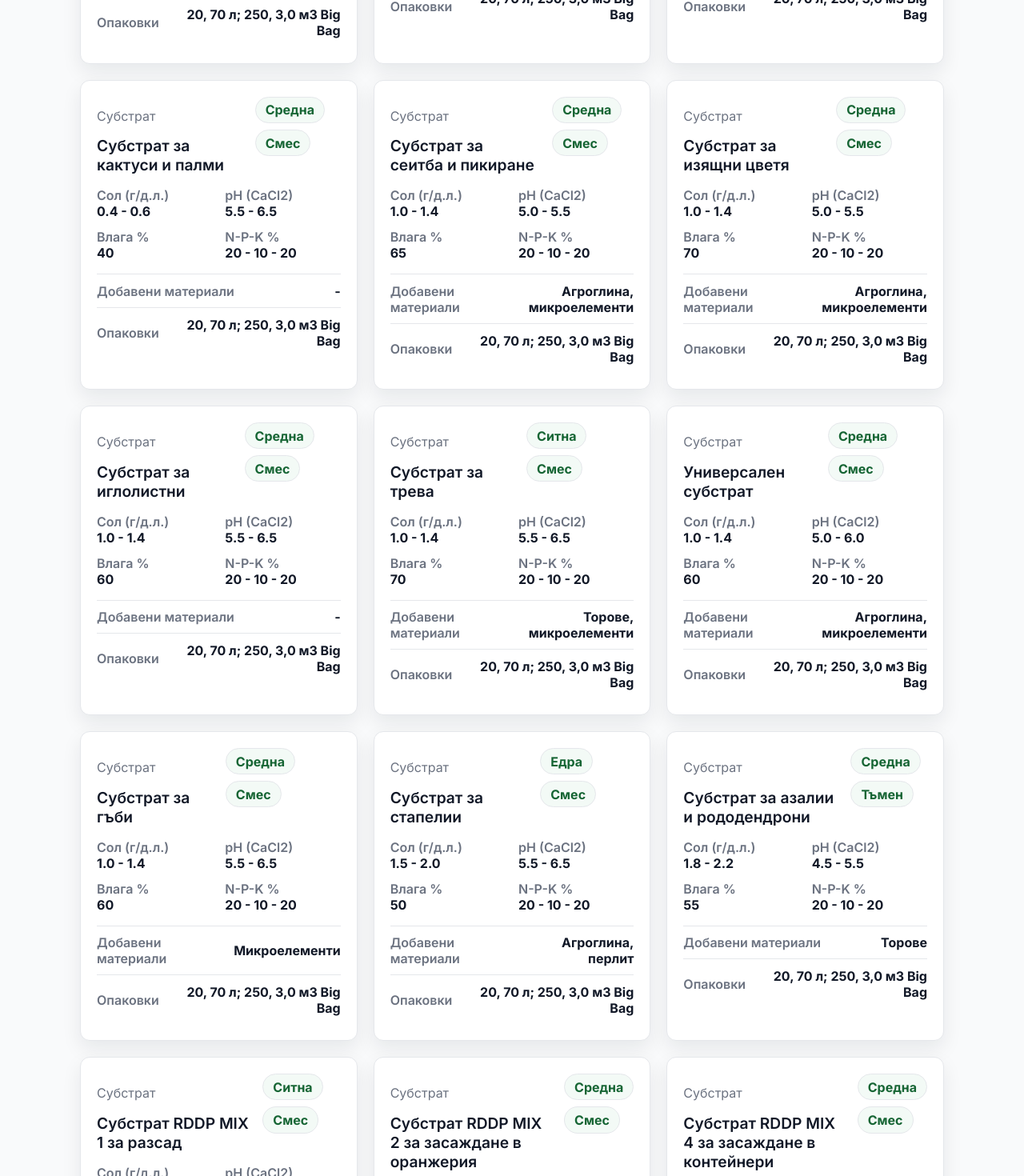
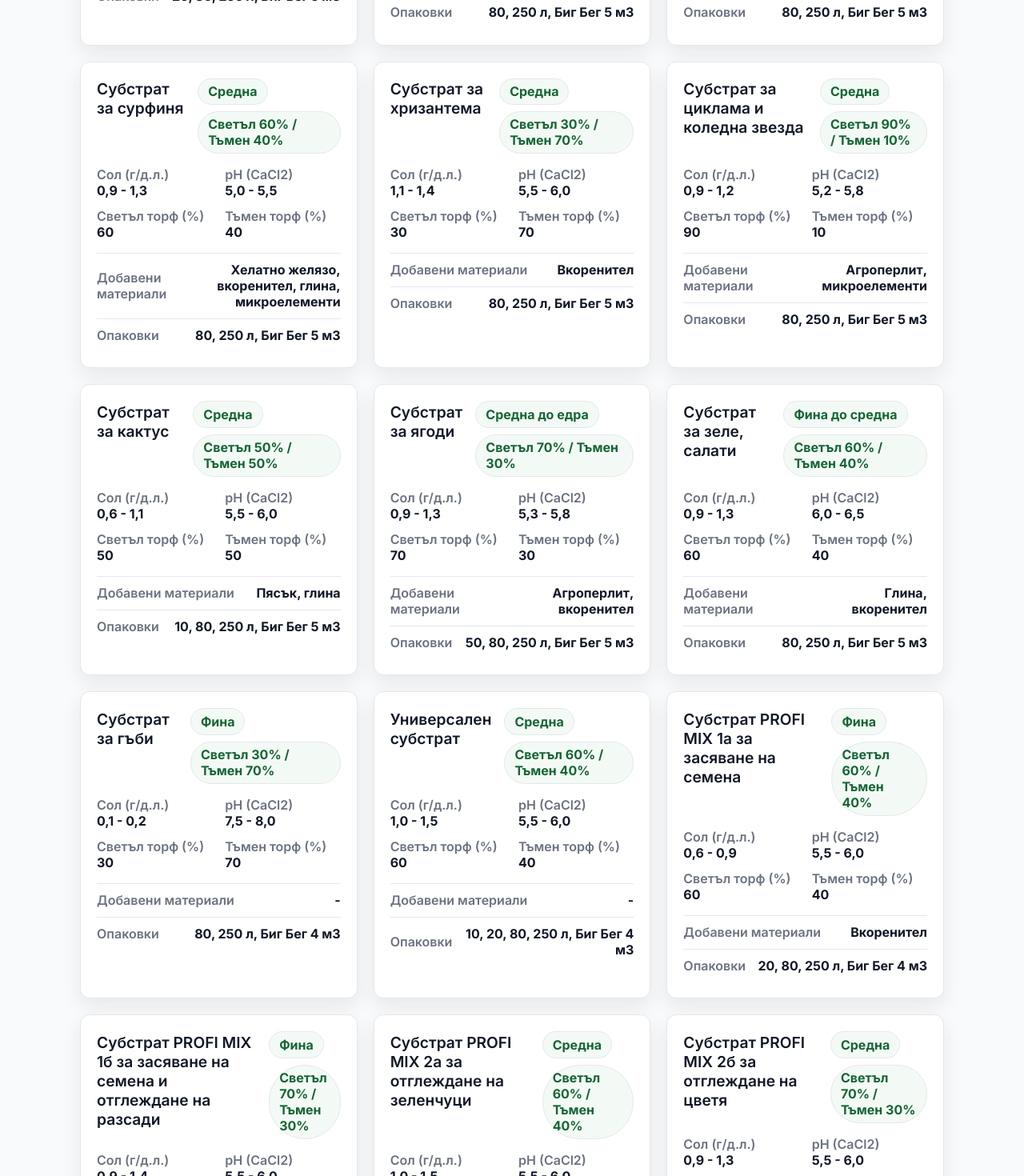
Before and after one commit to yavkata999/agro-export-v3, a Next.js app: page /produkti/torfeni-substrati/profesionalisti in a window 1280 px wide. Shown: the part 1260-2730 px from the top of the page at 80% size. Built offline with nearby package versions, Linux system fonts and the light colour scheme.

Commit message:
Update professional substrate recipes

```diff
--- a/app/produkti/torfeni-substrati/profesionalisti/page.tsx
+++ b/app/produkti/torfeni-substrati/profesionalisti/page.tsx
@@ -22,202 +22,184 @@
 
   const standardRecipes = [
     {
-      name: "Субстрат за Бегони",
-      salt: "0.2 - 0.5",
-      ph: "5.0 - 5.5",
+      name: "Субстрат за Ерика",
+      salt: "0,2 - 0,5",
+      ph: "3,5 - 4,5",
       fraction: "Средна",
-      moisture: "50",
-      peatType: "Светъл",
-      npk: "14 - 16 - 18",
-      additives: "Перлит, минерален тор",
-      packaging: "20, 70 л; 250, 3,0 м3 Big Bag",
+      lightPeat: "100",
+      darkPeat: "0",
+      additives: "-",
+      packaging: "20, 80, 250 л, Биг Бег 5 м3",
     },
     {
       name: "Субстрат за рози",
-      salt: "0.3 - 0.5",
-      ph: "5.5 - 6.5",
+      salt: "0,9 - 1,5",
+      ph: "5,5 - 6,5",
       fraction: "Средна",
-      moisture: "50",
-      peatType: "Смес",
-      npk: "20 - 10 - 20",
-      additives: "Торове",
-      packaging: "20, 70 л; 250, 3,0 м3 Big Bag",
+      lightPeat: "70",
+      darkPeat: "30",
+      additives: "Пясък, микроелементи",
+      packaging: "80, 250 л, Биг Бег 5 м3",
     },
     {
-      name: "Субстрат за разсад",
-      salt: "0.4 - 0.8",
-      ph: "5.5 - 6.5",
-      fraction: "Ситна",
-      moisture: "50",
-      peatType: "Светъл",
-      npk: "14 - 16 - 18",
-      additives: "Торове",
-      packaging: "20, 70 л; 250, 3,0 м3 Big Bag",
+      name: "Субстрат за мушкато",
+      salt: "1,1 - 1,4",
+      ph: "5,8 - 6,5",
+      fraction: "Средна",
+      lightPeat: "70",
+      darkPeat: "30",
+      additives: "Глина, вкоренител, микроелементи",
+      packaging: "80, 250 л, Биг Бег 5 м3",
     },
     {
-      name: "Субстрат за кактуси и палми",
-      salt: "0.4 - 0.6",
-      ph: "5.5 - 6.5",
+      name: "Субстрат за сурфиня",
+      salt: "0,9 - 1,3",
+      ph: "5,0 - 5,5",
       fraction: "Средна",
-      moisture: "40",
-      peatType: "Смес",
-      npk: "20 - 10 - 20",
-      additives: "-",
-      packaging: "20, 70 л; 250, 3,0 м3 Big Bag",
+      lightPeat: "60",
+      darkPeat: "40",
+      additives: "Хелатно желязо, вкоренител, глина, микроелементи",
+      packaging: "80, 250 л, Биг Бег 5 м3",
     },
     {
-      name: "Субстрат за сеитба и пикиране",
-      salt: "1.0 - 1.4",
-      ph: "5.0 - 5.5",
+      name: "Субстрат за хризантема",
+      salt: "1,1 - 1,4",
+      ph: "5,5 - 6,0",
       fraction: "Средна",
-      moisture: "65",
-      peatType: "Смес",
-      npk: "20 - 10 - 20",
-      additives: "Агроглина, микроелементи",
-      packaging: "20, 70 л; 250, 3,0 м3 Big Bag",
+      lightPeat: "30",
+      darkPeat: "70",
+      additives: "Вкоренител",
+      packaging: "80, 250 л, Биг Бег 5 м3",
     },
     {
-      name: "Субстрат за изящни цветя",
-      salt: "1.0 - 1.4",
-      ph: "5.0 - 5.5",
+      name: "Субстрат за циклама и коледна звезда",
+      salt: "0,9 - 1,2",
+      ph: "5,2 - 5,8",
       fraction: "Средна",
-      moisture: "70",
-      peatType: "Смес",
-      npk: "20 - 10 - 20",
-      additives: "Агроглина, микроелементи",
-      packaging: "20, 70 л; 250, 3,0 м3 Big Bag",
+      lightPeat: "90",
+      darkPeat: "10",
+      additives: "Агроперлит, микроелементи",
+      packaging: "80, 250 л, Биг Бег 5 м3",
     },
     {
-      name: "Субстрат за иглолистни",
-      salt: "1.0 - 1.4",
-      ph: "5.5 - 6.5",
+      name: "Субстрат за кактус",
+      salt: "0,6 - 1,1",
+      ph: "5,5 - 6,0",
       fraction: "Средна",
-      moisture: "60",
-      peatType: "Смес",
-      npk: "20 - 10 - 20",
-      additives: "-",
-      packaging: "20, 70 л; 250, 3,0 м3 Big Bag",
+      lightPeat: "50",
+      darkPeat: "50",
+      additives: "Пясък, глина",
+      packaging: "10, 80, 250 л, Биг Бег 5 м3",
     },
     {
-      name: "Субстрат за трева",
-      salt: "1.0 - 1.4",
-      ph: "5.5 - 6.5",
-      fraction: "Ситна",
-      moisture: "70",
-      peatType: "Смес",
-      npk: "20 - 10 - 20",
-      additives: "Торове, микроелементи",
-      packaging: "20, 70 л; 250, 3,0 м3 Big Bag",
+      name: "Субстрат за ягоди",
+      salt: "0,9 - 1,3",
+      ph: "5,3 - 5,8",
+      fraction: "Средна до едра",
+      lightPeat: "70",
+      darkPeat: "30",
+      additives: "Агроперлит, вкоренител",
+      packaging: "50, 80, 250 л, Биг Бег 5 м3",
+    },
+    {
+      name: "Субстрат за зеле, салати",
+      salt: "0,9 - 1,3",
+      ph: "6,0 - 6,5",
+      fraction: "Фина до средна",
+      lightPeat: "60",
+      darkPeat: "40",
+      additives: "Глина, вкоренител",
+      packaging: "80, 250 л, Биг Бег 5 м3",
+    },
+    {
+      name: "Субстрат за гъби",
+      salt: "0,1 - 0,2",
+      ph: "7,5 - 8,0",
+      fraction: "Фина",
+      lightPeat: "30",
+      darkPeat: "70",
+      additives: "-",
+      packaging: "80, 250 л, Биг Бег 4 м3",
     },
     {
       name: "Универсален субстрат",
-      salt: "1.0 - 1.4",
-      ph: "5.0 - 6.0",
+      salt: "1,0 - 1,5",
+      ph: "5,5 - 6,0",
       fraction: "Средна",
-      moisture: "60",
-      peatType: "Смес",
-      npk: "20 - 10 - 20",
-      additives: "Агроглина, микроелементи",
-      packaging: "20, 70 л; 250, 3,0 м3 Big Bag",
+      lightPeat: "60",
+      darkPeat: "40",
+      additives: "-",
+      packaging: "10, 20, 80, 250 л, Биг Бег 4 м3",
     },
     {
-      name: "Субстрат за гъби",
-      salt: "1.0 - 1.4",
-      ph: "5.5 - 6.5",
-      fraction: "Средна",
-      moisture: "60",
-      peatType: "Смес",
-      npk: "20 - 10 - 20",
-      additives: "Микроелементи",
-      packaging: "20, 70 л; 250, 3,0 м3 Big Bag",
+      name: "Субстрат PROFI MIX 1а за засяване на семена",
+      salt: "0,6 - 0,9",
+      ph: "5,5 - 6,0",
+      fraction: "Фина",
+      lightPeat: "60",
+      darkPeat: "40",
+      additives: "Вкоренител",
+      packaging: "20, 80, 250 л, Биг Бег 4 м3",
     },
     {
-      name: "Субстрат за стапелии",
-      salt: "1.5 - 2.0",
-      ph: "5.5 - 6.5",
-      fraction: "Едра",
-      moisture: "50",
-      peatType: "Смес",
-      npk: "20 - 10 - 20",
-      additives: "Агроглина, перлит",
-      packaging: "20, 70 л; 250, 3,0 м3 Big Bag",
+      name: "Субстрат PROFI MIX 1б за засяване на семена и отглеждане на разсади",
+      salt: "0,9 - 1,4",
+      ph: "5,5 - 6,0",
+      fraction: "Фина",
+      lightPeat: "70",
+      darkPeat: "30",
+      additives: "Глина, агроперлит, вкоренител, микроелементи",
+      packaging: "80, 250 л, Биг Бег 4 м3",
     },
     {
-      name: "Субстрат за азалии и рододендрони",
-      salt: "1.8 - 2.2",
-      ph: "4.5 - 5.5",
+      name: "Субстрат PROFI MIX 2а за отглеждане на зеленчуци",
+      salt: "1,0 - 1,5",
+      ph: "5,5 - 6,0",
       fraction: "Средна",
-      moisture: "55",
-      peatType: "Тъмен",
-      npk: "20 - 10 - 20",
-      additives: "Торове",
-      packaging: "20, 70 л; 250, 3,0 м3 Big Bag",
+      lightPeat: "60",
+      darkPeat: "40",
+      additives: "Микроелементи, вкоренител",
+      packaging: "80, 250 л, Биг Бег 4 м3",
     },
     {
-      name: "Субстрат RDDP MIX 1 за разсад",
-      salt: "0.9 - 1.1",
-      ph: "5.5 - 6.5",
-      fraction: "Ситна",
-      moisture: "70",
-      peatType: "Смес",
-      npk: "20 - 10 - 20",
-      additives: "Вермикулит",
-      packaging: "20, 70 л; 250, 3,0 м3 Big Bag",
+      name: "Субстрат PROFI MIX 2б за отглеждане на цветя",
+      salt: "0,9 - 1,3",
+      ph: "5,5 - 6,0",
+      fraction: "Средна",
+      lightPeat: "70",
+      darkPeat: "30",
+      additives: "Глина, вкоренител, микроелементи",
+      packaging: "80, 250 л, Биг Бег 4 м3",
     },
     {
-      name: "Субстрат RDDP MIX 2 за засаждане в оранжерия",
-      salt: "0.9 - 1.1",
-      ph: "5.5 - 6.5",
+      name: "Субстрат PROFI MIX 3а за декоративни иглолистни",
+      salt: "0,9 - 1,3",
+      ph: "4,0 - 4,5",
       fraction: "Средна",
-      moisture: "70",
-      peatType: "Смес",
-      npk: "20 - 10 - 20",
-      additives: "Глина, микроелементи",
-      packaging: "20, 70 л; 250, 3,0 м3 Big Bag",
+      lightPeat: "80",
+      darkPeat: "20",
+      additives: "-",
+      packaging: "80, 250 л, Биг Бег 4 м3",
     },
     {
-      name: "Субстрат RDDP MIX 4 за засаждане в контейнери",
-      salt: "0.9 - 1.1",
-      ph: "5.5 - 6.5",
+      name: "Субстрат PROFI MIX 3а за декоративни широколистни",
+      salt: "0,9 - 1,3",
+      ph: "5,5 - 6,0",
       fraction: "Средна",
-      moisture: "60",
-      peatType: "Смес",
-      npk: "20 - 10 - 20",
-      additives: "Глина, микроелементи",
-      packaging: "20, 70 л; 250, 3,0 м3 Big Bag",
+      lightPeat: "80",
+      darkPeat: "20",
+      additives: "-",
+      packaging: "80, 250 л, Биг Бег 4 м3",
     },
     {
-      name: "Субстрат PRDP MIX 5 за разсад",
-      salt: "0.8 - 1.0",
-      ph: "5.5 - 6.5",
-      fraction: "Средна",
-      moisture: "70",
-      peatType: "Смес",
-      npk: "20 - 10 - 20",
-      additives: "Перлит, глина, микроелементи",
-      packaging: "20, 70 л; 250, 3,0 м3 Big Bag",
-    },
-    {
-      name: "Субстрат PRDP MIX 6 за засаждане в оранжерия",
-      salt: "0.8 - 1.0",
-      ph: "5.5 - 6.5",
-      fraction: "Средна",
-      moisture: "60",
-      peatType: "Тъмен",
-      npk: "20 - 10 - 20",
-      additives: "Глина, микроелементи",
-      packaging: "20, 70 л; 250, 3,0 м3 Big Bag",
-    },
-    {
-      name: "Субстрат PRDP MIX 7 за засаждане в контейнери",
-      salt: "0.8 - 1.0",
-      ph: "5.5 - 6.5",
-      fraction: "Средна",
-      moisture: "60",
-      peatType: "Тъмен",
-      npk: "20 - 10 - 20",
-      additives: "Глина, микроелементи",
-      packaging: "20, 70 л; 250, 3,0 м3 Big Bag",
+      name: "Субстрат PROFI MIX 3б за дългосрочно отглеждане, за растения в контейнери",
+      salt: "1,0 - 1,3",
+      ph: "5,5 - 6,5",
+      fraction: "Едра",
+      lightPeat: "80",
+      darkPeat: "20",
+      additives: "Глина, вкоренител, торове с продължително действие, микроелементи",
+      packaging: "80, 250 л, Биг Бег 4 м3",
     },
   ];
 
@@ -259,8 +241,8 @@
               <h2>Премиум каталог с готови смеси</h2>
               <p className={styles.subtitle}>
                 Подредихме характеристиките на всяка рецепта в прегледни карти, за
-                да виждате набързо солеви профил, pH, фракция, влажност, N-P-K и
-                добавки.
+                да виждате набързо солеви профил, pH, фракция, съотношение светъл
+                и тъмен торф, както и добавки.
               </p>
             </div>
             <div className={styles.sectionBadge}>Готови за производство</div>
@@ -271,12 +253,13 @@
               <article key={recipe.name} className={styles.recipeCard}>
                 <header className={styles.recipeHeader}>
                   <div>
-                    <p className="muted">Субстрат</p>
                     <h3>{recipe.name}</h3>
                   </div>
                   <div className={styles.pillStack}>
                     <span className={styles.pill}>{recipe.fraction}</span>
-                    <span className={styles.pill}>{recipe.peatType}</span>
+                    <span className={styles.pill}>
+                      Светъл {recipe.lightPeat}% / Тъмен {recipe.darkPeat}%
+                    </span>
                   </div>
                 </header>
 
@@ -290,12 +273,12 @@
                     <dd>{recipe.ph}</dd>
                   </div>
                   <div>
-                    <dt>Влага %</dt>
-                    <dd>{recipe.moisture}</dd>
+                    <dt>Светъл торф (%)</dt>
+                    <dd>{recipe.lightPeat}</dd>
                   </div>
                   <div>
-                    <dt>N-P-K %</dt>
-                    <dd>{recipe.npk}</dd>
+                    <dt>Тъмен торф (%)</dt>
+                    <dd>{recipe.darkPeat}</dd>
                   </div>
                 </dl>
 
```
